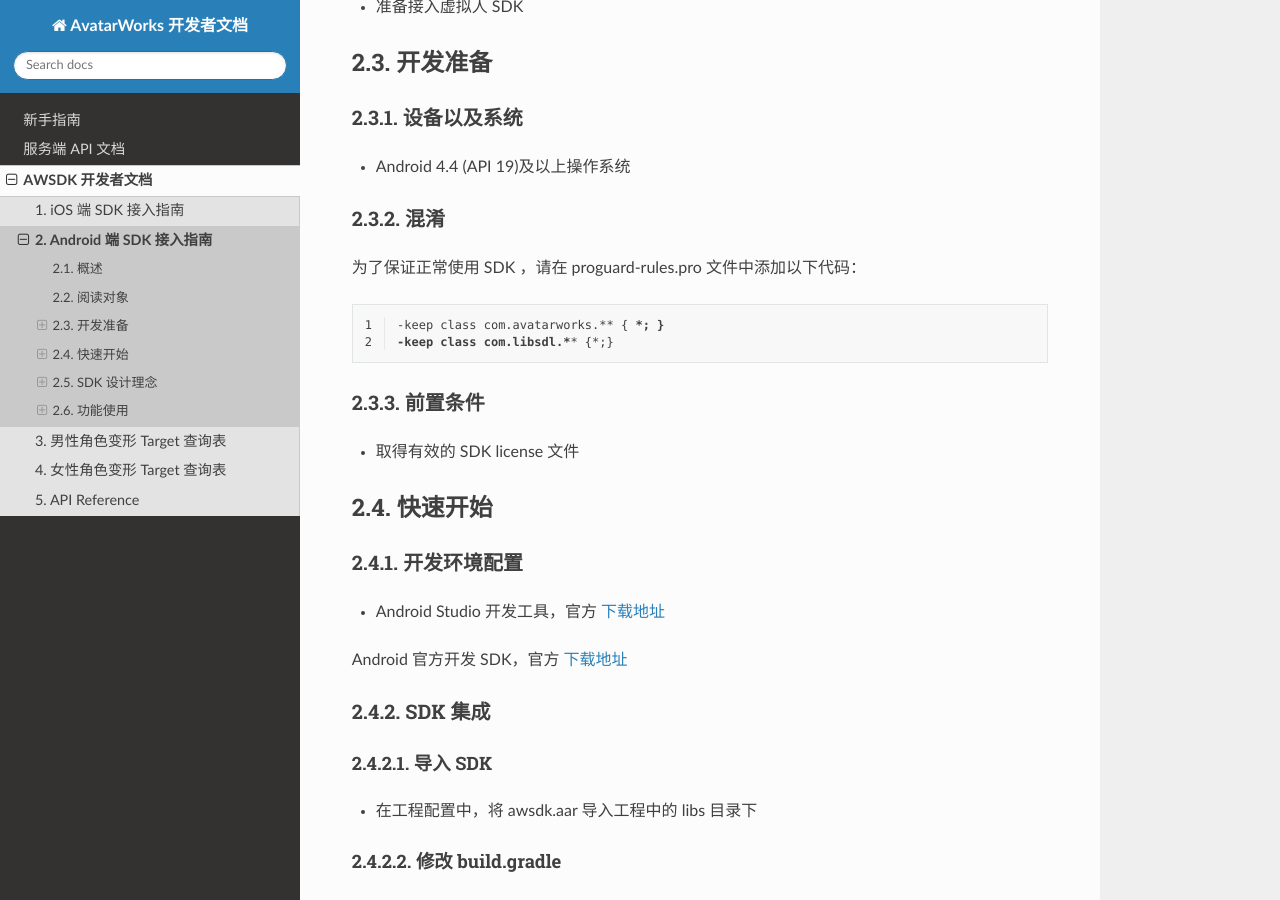
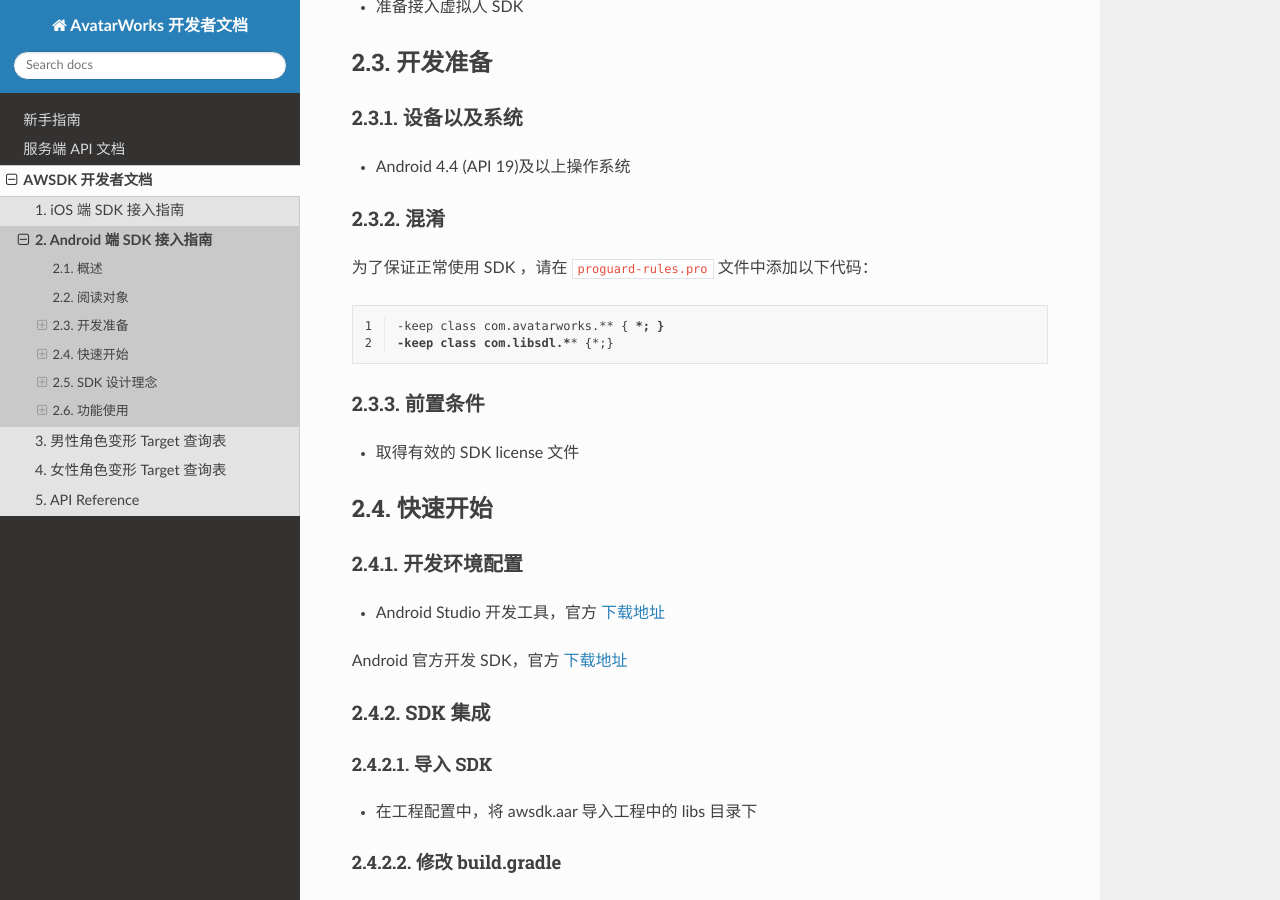
Before and after one commit to avatarworks/doc, a Sphinx documentation site: the page built from source/awsdk/android.rst, in a window 1280 px wide and 900 px high, scrolled down 363 px. Built offline with Sphinx 7.4.7 and the Read the Docs theme 2.0.0, drawn with Linux system fonts in a browser that asks for light colours.

```diff
--- a/source/awsdk/android.rst
+++ b/source/awsdk/android.rst
@@ -22,7 +22,7 @@ AWSDK 是一个适用于 Android 的虚拟人解决方案。
 混淆
 ~~~~~~~~
 
-为了保证正常使用 SDK ，请在 proguard-rules.pro 文件中添加以下代码：
+为了保证正常使用 SDK ，请在 ``proguard-rules.pro`` 文件中添加以下代码：
 
 .. code-block:: guess
   :linenos:
```
